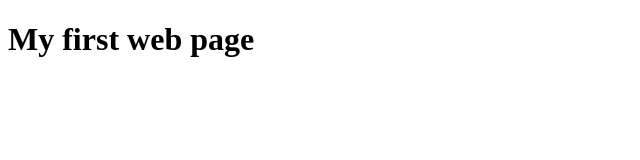
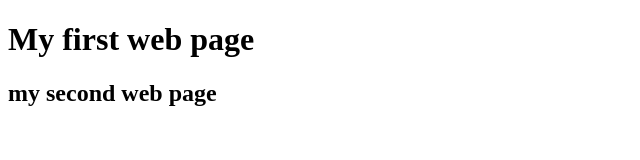
Before and after one commit to keshavsharma8712/project1, a plain HTML site: page index.html in a window 1280 px wide. Shown: the whole page, without its empty margins (0-640 px from the left). Drawn offline with Linux system fonts and the light colour scheme.

Commit message:
edited the project

```diff
--- a/index.html
+++ b/index.html
@@ -8,5 +8,6 @@
 </head>
 <body>
     <h1>My first web page</h1>
+    <h2>my second web page</h2>
 </body>
 </html>
```
